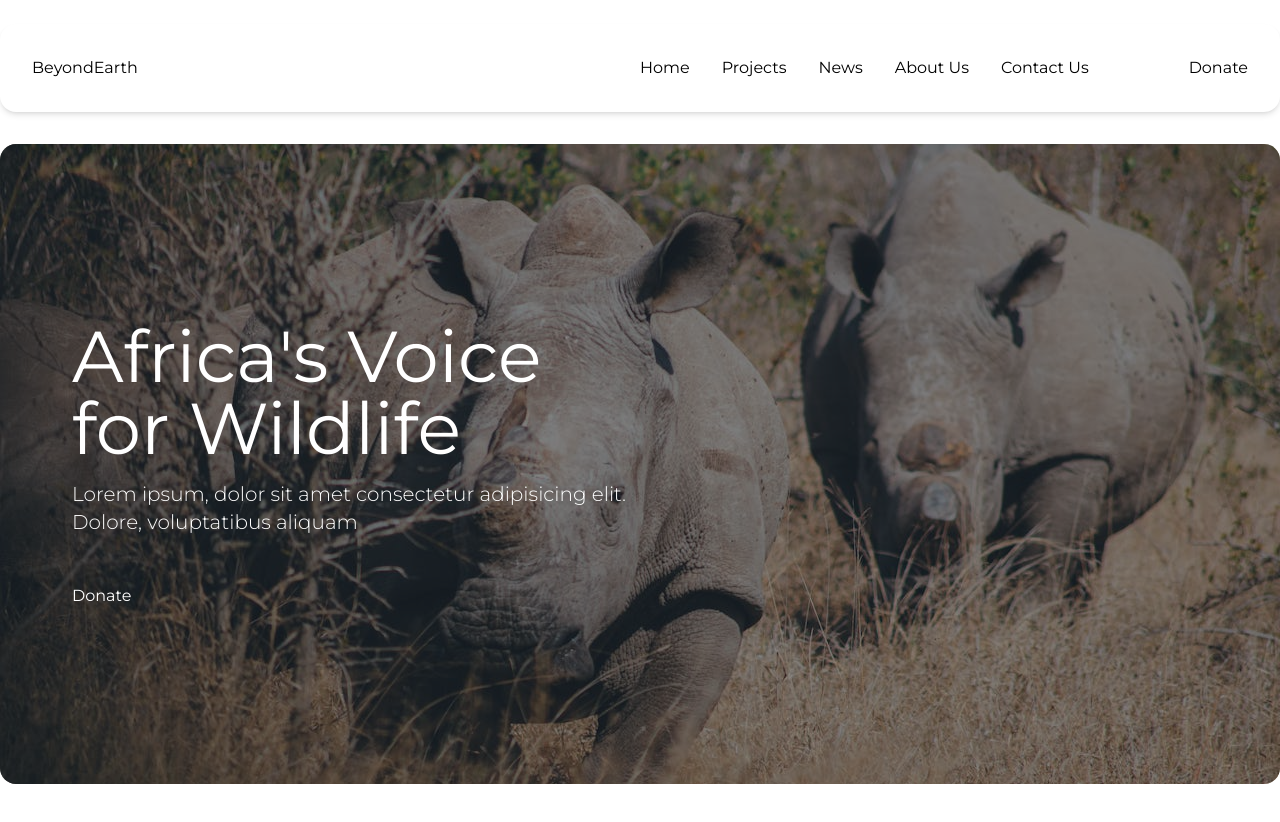
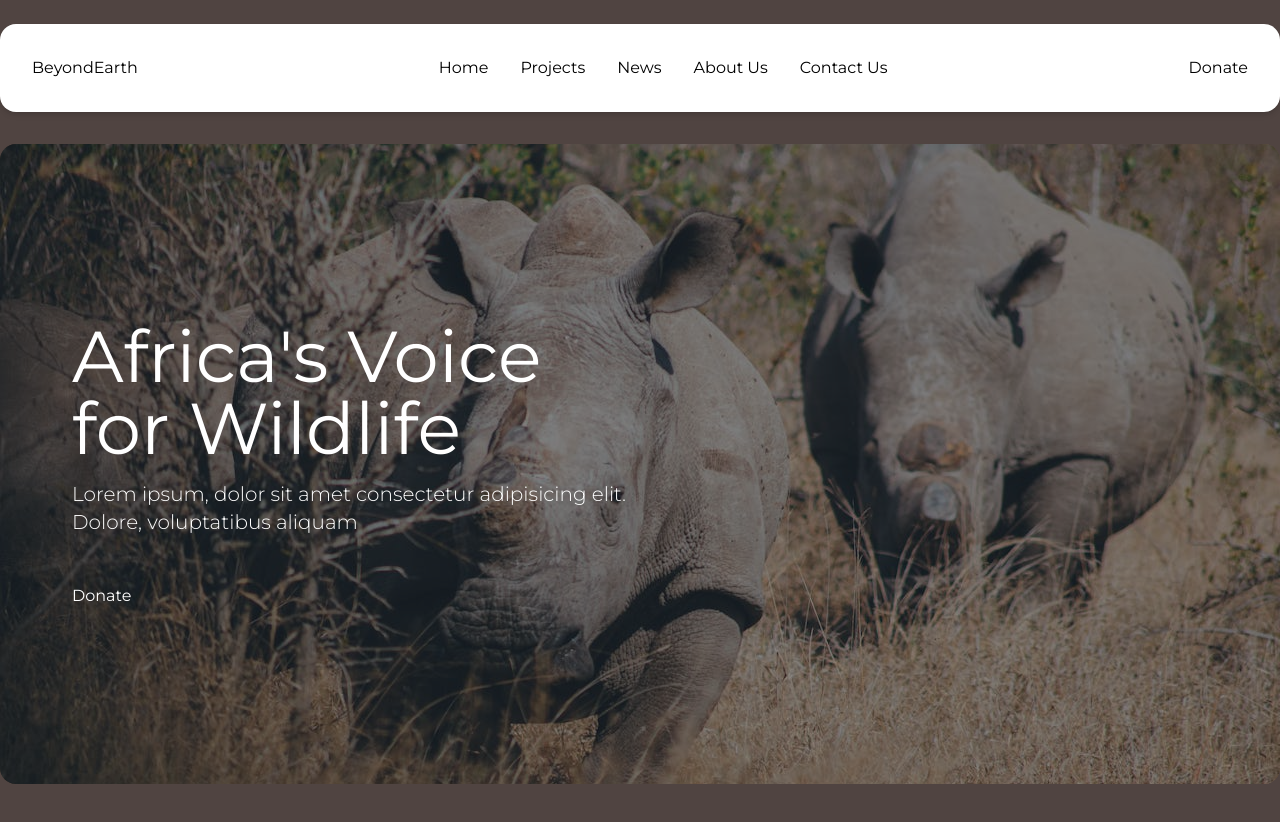
Before and after one commit to kharljhon14/beyond-earth, a React (Vite) app: page / in a window 1280 px wide. Built offline with nearby package versions, Linux system fonts and the light colour scheme.

Commit message:
[Style] Update header

```diff
--- a/src/features/header.tsx
+++ b/src/features/header.tsx
@@ -6,7 +6,7 @@ export default function Header() {
 
   return (
     <header className="bg-white shadow-md p-6 lg:py-2 lg:px-8 md:rounded-2xl md:my-6 lg:flex justify-between lg:mb-8">
-      <div className="flex justify-between items-center w-full">
+      <div className="flex justify-between items-center">
         <div>
           <a href="">BeyondEarth</a>
         </div>
@@ -24,7 +24,7 @@ export default function Header() {
           open ? ' h-[16rem]' : 'h-0'
         } overflow-hidden transition-all duration-300 lg:h-auto lg:overflow-auto lg:flex justify-between w-full`}
       >
-        <nav className="flex flex-col lg:flex-row gap-x-8 gap-y-4 items-center my-6">
+        <nav className="flex flex-col lg:flex-row gap-x-8 gap-y-4 items-center my-6 mx-auto">
           <a href="">Home</a>
           <a href="">Projects</a>
           <a href="">News</a>
--- a/src/index.css
+++ b/src/index.css
@@ -4,4 +4,5 @@
 
 body {
     font-family: "Montserrat", sans-serif;
+    background: #504441;
 }
```
